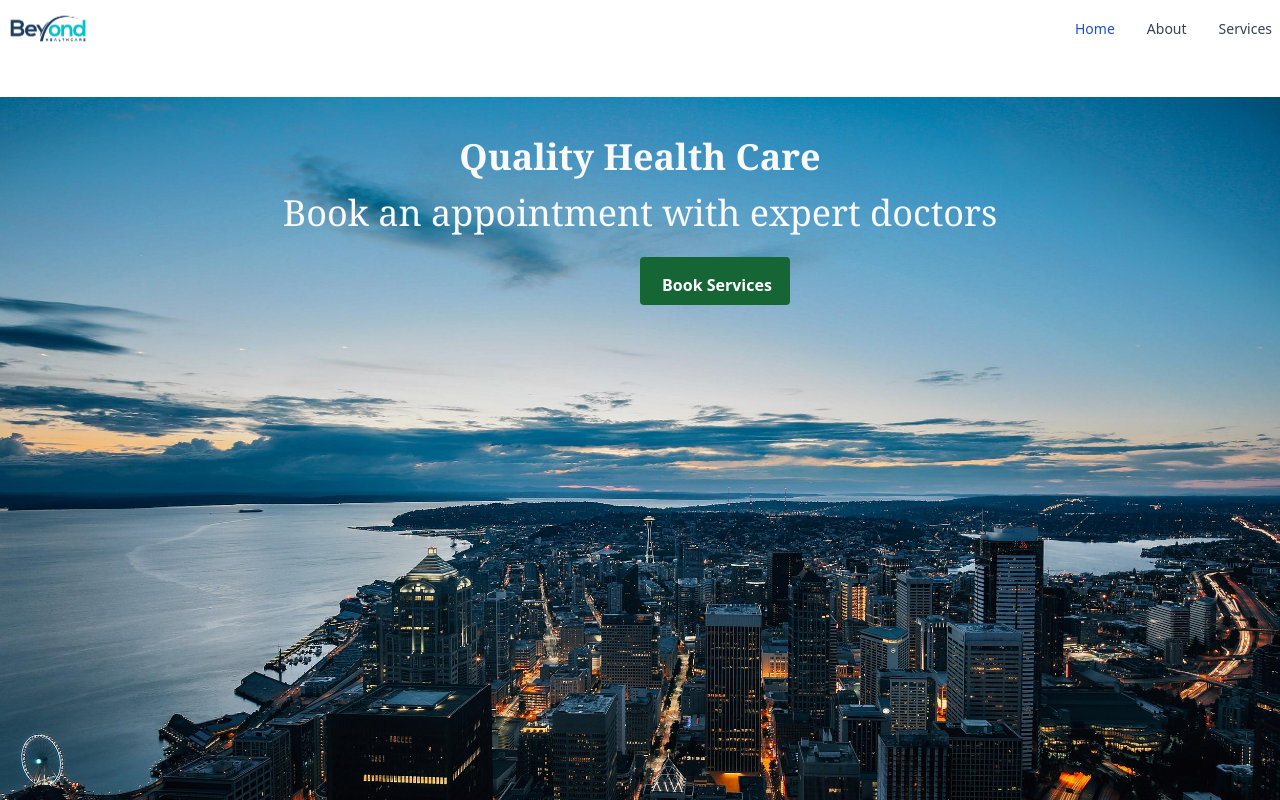
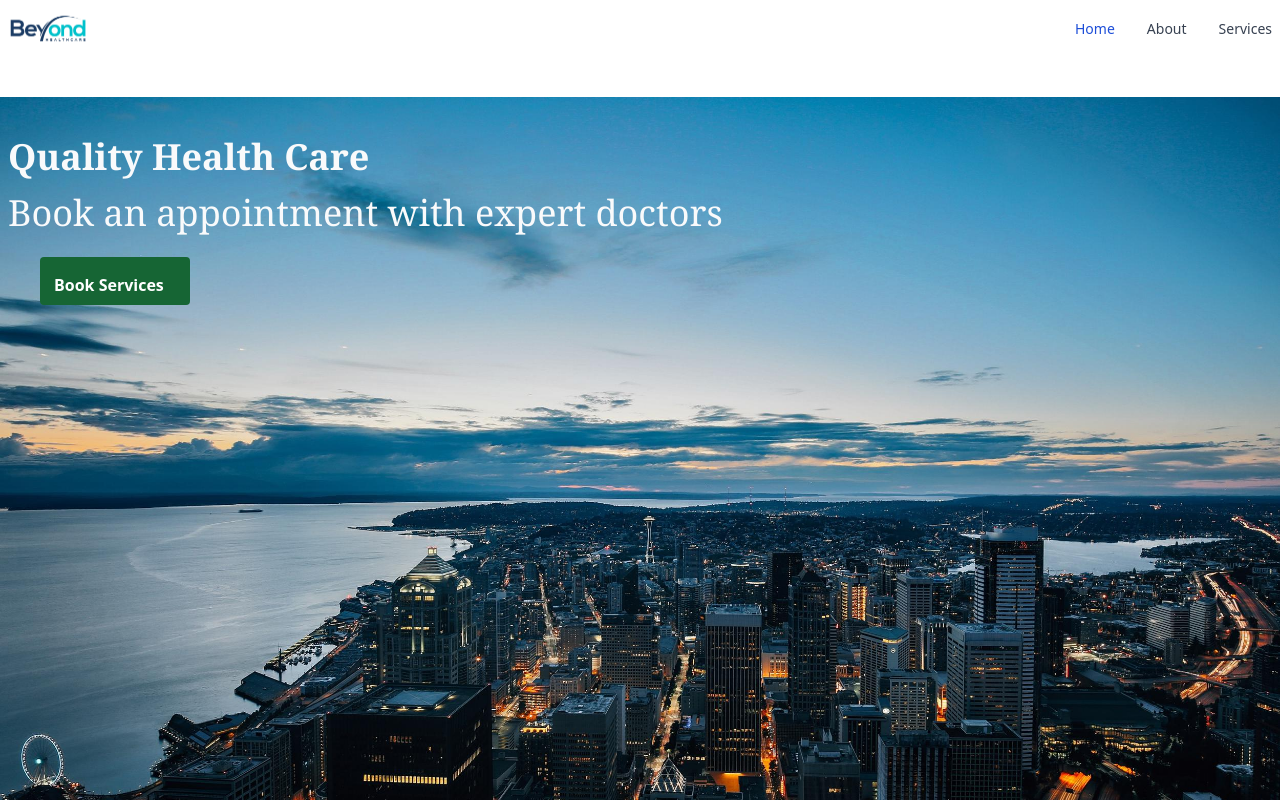
Before and after one commit to chefinazia/beyond, a React (Vite) app: page / in a window 1280 px wide. Shown: the top 800 px of the page. Built offline with nearby package versions, Linux system fonts and the light colour scheme.

Commit message:
update services component

```diff
--- a/src/Services.jsx
+++ b/src/Services.jsx
@@ -3,20 +3,19 @@ import React from "react";
 const Services = () => {
   return (
     <>
-      <div className="relative text-center">
+      <div className="relative justify-items-start ">
         <img
           src="../images/39580282-3cb4-11e8-bbb9-0242ac11000f-jpg-hero_image.jpeg"
           alt="img"
         />
-        <div className="w-full absolute top-0 left-0 text-center mt-10">
-          <h2 className="text-4xl font-serif font-bold text-gray-50 text-center">
+        <div className="w-full absolute top-0 left-2 text-center mt-10">
+          <h2 className="text-4xl font-serif font-bold text-gray-50 text-left left-2">
             Quality Health Care
           </h2>
-          <h2 className="text-4xl font-serif py-4 text-gray-50 text-center">
+          <h2 className="text-4xl font-serif py-4 text-gray-50 text-left">
             Book an appointment with expert doctors
           </h2>
-
-          <a className="w-[150px] absolute px-2.5 py-2 mt-2 bg-green-800 text-center align-middle text-white content-center font-semibold rounded">
+          <a className="w-[150px] absolute left-8 px-2.5 py-2 mt-2 bg-green-800 text-left align-left text-white content-start font-semibold rounded">
             <svg
               xmlns="http://www.w3.org/2000/svg"
               className="h-2 w-2"
```
